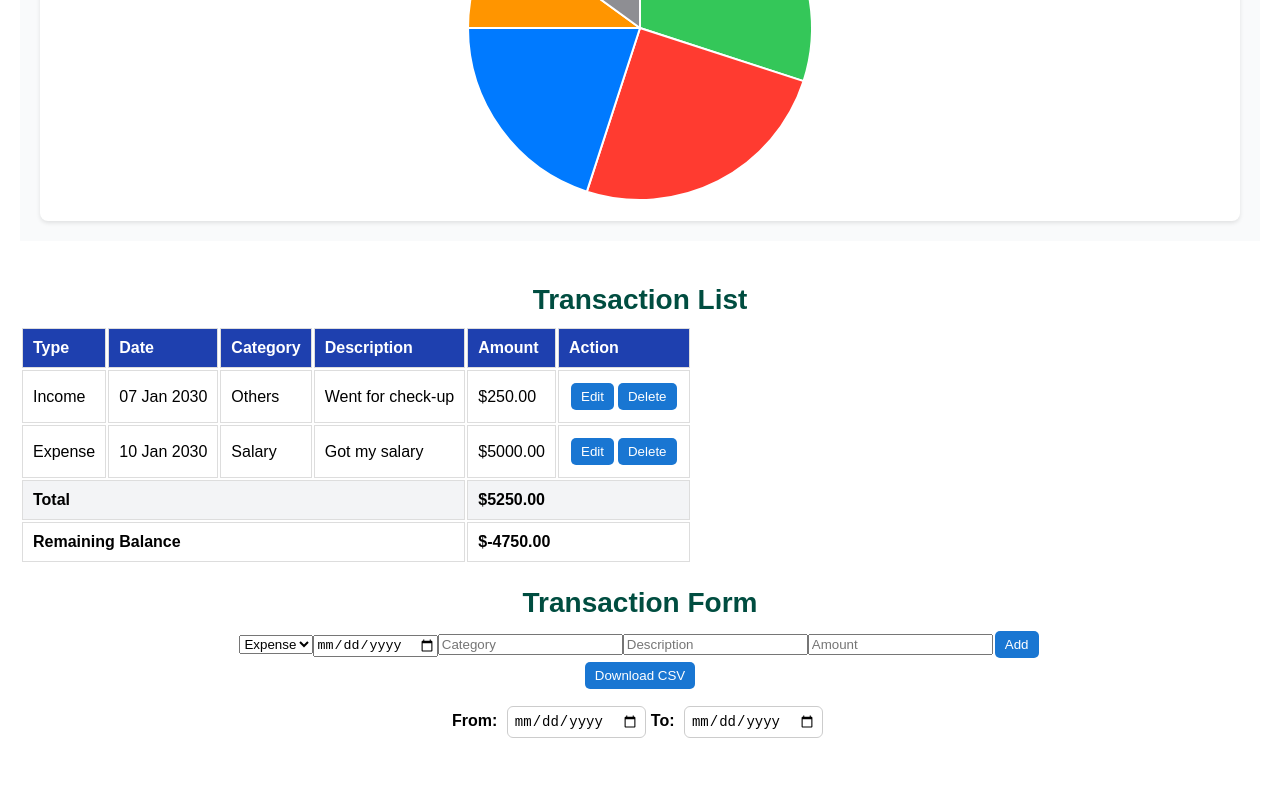
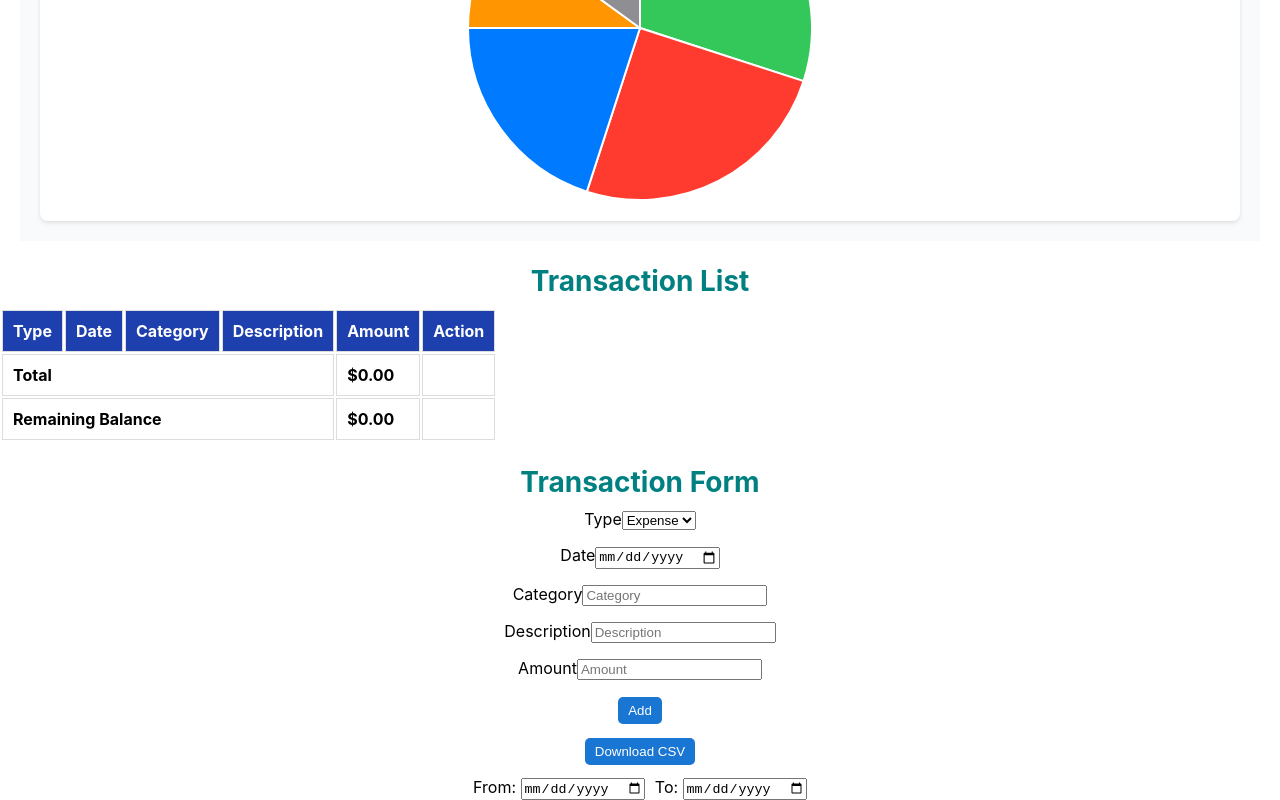
Before and after one commit to PrincessOkaroni/MoneyMesh, a React (Create React App) app: page / in a window 1280 px wide. Shown: the part 3077-3877 px from the top of the page. Before the commit the page ends 3840 px from the top, so only its background shows below. Built offline with nearby package versions, Linux system fonts and the light colour scheme.

Commit message:
works on FILE

```diff
--- a/src/components/Transaction.js
+++ b/src/components/Transaction.js
@@ -1,114 +1,95 @@
-import React, { useState } from "react";
-import "./Transaction.css";
-import { useFinancial } from "../App"; // Adjust if needed
+import React, { useState } from 'react';
+import './Transaction.css';
 
 const Transaction = () => {
-  const { transactions, setTransactions } = useFinancial();
-
+  const [transactions, setTransactions] = useState([]);
   const [formData, setFormData] = useState({
-    type: "Expense",
-    date: "",
-    category: "",
-    description: "",
-    amount: "",
+    type: 'Expense',
+    date: '',
+    category: '',
+    description: '',
+    amount: ''
   });
 
-  const [filterStartDate, setFilterStartDate] = useState("");
-  const [filterEndDate, setFilterEndDate] = useState("");
+  const [editIndex, setEditIndex] = useState(null);
+  const [filter, setFilter] = useState({ start: '', end: '' });
 
-  // Handle form changes
   const handleChange = (e) => {
-    const { name, value } = e.target;
-    setFormData((prev) => ({
-      ...prev,
-      [name]: value,
-    }));
+    setFormData({ ...formData, [e.target.name]: e.target.value });
   };
 
-  // Add transaction
   const handleAdd = () => {
-    if (!formData.date || !formData.amount) return;
+    if (!formData.date || !formData.category || !formData.description || !formData.amount) {
+      alert("Please fill in all fields.");
+      return;
+    }
 
     const newTransaction = {
       ...formData,
-      amount: parseFloat(formData.amount),
+      amount: parseFloat(formData.amount)
     };
 
-    setTransactions((prev) => [...prev, newTransaction]);
+    if (editIndex !== null) {
+      const updated = [...transactions];
+      updated[editIndex] = newTransaction;
+      setTransactions(updated);
+      setEditIndex(null);
+    } else {
+      setTransactions([...transactions, newTransaction]);
+    }
 
-    setFormData({
-      type: "Expense",
-      date: "",
-      category: "",
-      description: "",
-      amount: "",
-    });
+    setFormData({ type: 'Expense', date: '', category: '', description: '', amount: '' });
   };
 
-  // Edit transaction
   const handleEdit = (index) => {
-    const transaction = transactions[index];
-    setFormData(transaction);
-    handleDelete(index);
+    setFormData(transactions[index]);
+    setEditIndex(index);
   };
 
-  // Delete transaction
   const handleDelete = (index) => {
-    const updated = [...transactions];
-    updated.splice(index, 1);
+    const updated = transactions.filter((_, i) => i !== index);
     setTransactions(updated);
   };
 
-  // Filter by date
-  const filteredTransactions = transactions.filter((transaction) => {
-    const transactionDate = new Date(transaction.date);
-    const start = filterStartDate ? new Date(filterStartDate) : null;
-    const end = filterEndDate ? new Date(filterEndDate) : null;
-
-    return (
-      (!start || transactionDate >= start) &&
-      (!end || transactionDate <= end)
-    );
-  });
-
-  // Calculate totals
-  const totalIncome = filteredTransactions
-    .filter((t) => t.type === "Income")
-    .reduce((acc, t) => acc + Number(t.amount), 0);
-
-  const totalExpense = filteredTransactions
-    .filter((t) => t.type === "Expense")
-    .reduce((acc, t) => acc + Number(t.amount), 0);
-
-  const balance = totalIncome - totalExpense;
-
-  // Export CSV
-  const handleDownloadCSV = () => {
-    const csvContent = [
-      ["Type", "Date", "Category", "Description", "Amount"],
+  const handleDownload = () => {
+    const csv = [
+      ['Type', 'Date', 'Category', 'Description', 'Amount'],
       ...transactions.map((t) => [
         t.type,
         t.date,
         t.category,
         t.description,
-        Number(t.amount).toFixed(2),
-      ]),
+        t.amount
+      ])
     ]
-      .map((row) => row.join(","))
-      .join("\n");
+      .map((row) => row.join(','))
+      .join('\n');
 
-    const blob = new Blob([csvContent], { type: "text/csv" });
-    const link = document.createElement("a");
+    const blob = new Blob([csv], { type: 'text/csv' });
+    const link = document.createElement('a');
     link.href = URL.createObjectURL(blob);
-    link.download = "transactions.csv";
+    link.download = 'transactions.csv';
+    document.body.appendChild(link);
     link.click();
+    document.body.removeChild(link);
   };
 
+  const filteredTransactions = transactions.filter((t) => {
+    const tDate = new Date(t.date);
+    const start = filter.start ? new Date(filter.start) : null;
+    const end = filter.end ? new Date(filter.end) : null;
+    return (!start || tDate >= start) && (!end || tDate <= end);
+  });
+
+  const total = filteredTransactions.reduce((sum, t) => sum + Number(t.amount), 0);
+  const remaining = filteredTransactions.reduce(
+    (sum, t) => t.type === 'Income' ? sum + Number(t.amount) : sum - Number(t.amount),
+    0
+  );
+
   return (
-    <div className="transaction-container">
-      <div className="transaction-columns">
-        <div className="transaction-list">
-          <h2>Transaction List</h2>
+    <div>
+      <h2 style={{ textAlign: 'center', color: 'teal' }}>Transaction List</h2>
       <table>
         <thead>
           <tr>
@@ -124,7 +105,7 @@ const Transaction = () => {
           {filteredTransactions.map((transaction, index) => (
             <tr key={index}>
               <td>{transaction.type}</td>
-                  <td>{transaction.date}</td>
+              <td>{new Date(transaction.date).toLocaleDateString('en-GB', { day: '2-digit', month: 'short', year: 'numeric' })}</td>
               <td>{transaction.category}</td>
               <td>{transaction.description}</td>
               <td>${Number(transaction.amount).toFixed(2)}</td>
@@ -134,73 +115,56 @@ const Transaction = () => {
               </td>
             </tr>
           ))}
-              <tr className="total-row">
+          <tr>
             <td colSpan="4"><strong>Total</strong></td>
-                <td colSpan="2"><strong>${(totalIncome + totalExpense).toFixed(2)}</strong></td>
+            <td><strong>${total.toFixed(2)}</strong></td>
+            <td></td>
           </tr>
-              <tr className="balance-row">
+          <tr>
             <td colSpan="4"><strong>Remaining Balance</strong></td>
-                <td colSpan="2"><strong>${balance.toFixed(2)}</strong></td>
+            <td><strong>${remaining.toFixed(2)}</strong></td>
+            <td></td>
           </tr>
         </tbody>
       </table>
-        </div>
 
-        <div className="transaction-form">
-          <h2>Transaction Form</h2>
-          <form>
+      <h2 style={{ textAlign: 'center', color: 'teal' }}>Transaction Form</h2>
+      <form className="form-layout" onSubmit={(e) => e.preventDefault()}>
+        <div className="form-group">
+          <label>Type</label>
           <select name="type" value={formData.type} onChange={handleChange}>
             <option value="Expense">Expense</option>
             <option value="Income">Income</option>
           </select>
-            <input
-              type="date"
-              name="date"
-              value={formData.date}
-              onChange={handleChange}
-            />
-            <input
-              type="text"
-              name="category"
-              placeholder="Category"
-              value={formData.category}
-              onChange={handleChange}
-            />
-            <input
-              type="text"
-              name="description"
-              placeholder="Description"
-              value={formData.description}
-              onChange={handleChange}
-            />
-            <input
-              type="number"
-              name="amount"
-              placeholder="Amount"
-              value={formData.amount}
-              onChange={handleChange}
-            />
+        </div>
+        <div className="form-group">
+          <label>Date</label>
+          <input type="date" name="date" value={formData.date} onChange={handleChange} />
+        </div>
+        <div className="form-group">
+          <label>Category</label>
+          <input type="text" name="category" placeholder="Category" value={formData.category} onChange={handleChange} />
+        </div>
+        <div className="form-group">
+          <label>Description</label>
+          <input type="text" name="description" placeholder="Description" value={formData.description} onChange={handleChange} />
+        </div>
+        <div className="form-group">
+          <label>Amount</label>
+          <input type="number" name="amount" placeholder="Amount" value={formData.amount} onChange={handleChange} />
+        </div>
         <button type="button" onClick={handleAdd}>Add</button>
       </form>
-        </div>
+
+      <div style={{ textAlign: 'center', marginTop: '10px' }}>
+        <button onClick={handleDownload}>Download CSV</button>
       </div>
 
-      <div className="transaction-download">
-        <button onClick={handleDownloadCSV}>Download CSV</button>
-        <div className="date-filter">
+      <div style={{ textAlign: 'center', marginTop: '10px' }}>
         <label>From: </label>
-          <input
-            type="date"
-            value={filterStartDate}
-            onChange={(e) => setFilterStartDate(e.target.value)}
-          />
-          <label>To: </label>
-          <input
-            type="date"
-            value={filterEndDate}
-            onChange={(e) => setFilterEndDate(e.target.value)}
-          />
-        </div>
+        <input type="date" value={filter.start} onChange={(e) => setFilter({ ...filter, start: e.target.value })} />
+        <label style={{ marginLeft: '10px' }}>To: </label>
+        <input type="date" value={filter.end} onChange={(e) => setFilter({ ...filter, end: e.target.value })} />
       </div>
     </div>
   );
```
Lines whose indentation alone changed are shown as unchanged.
